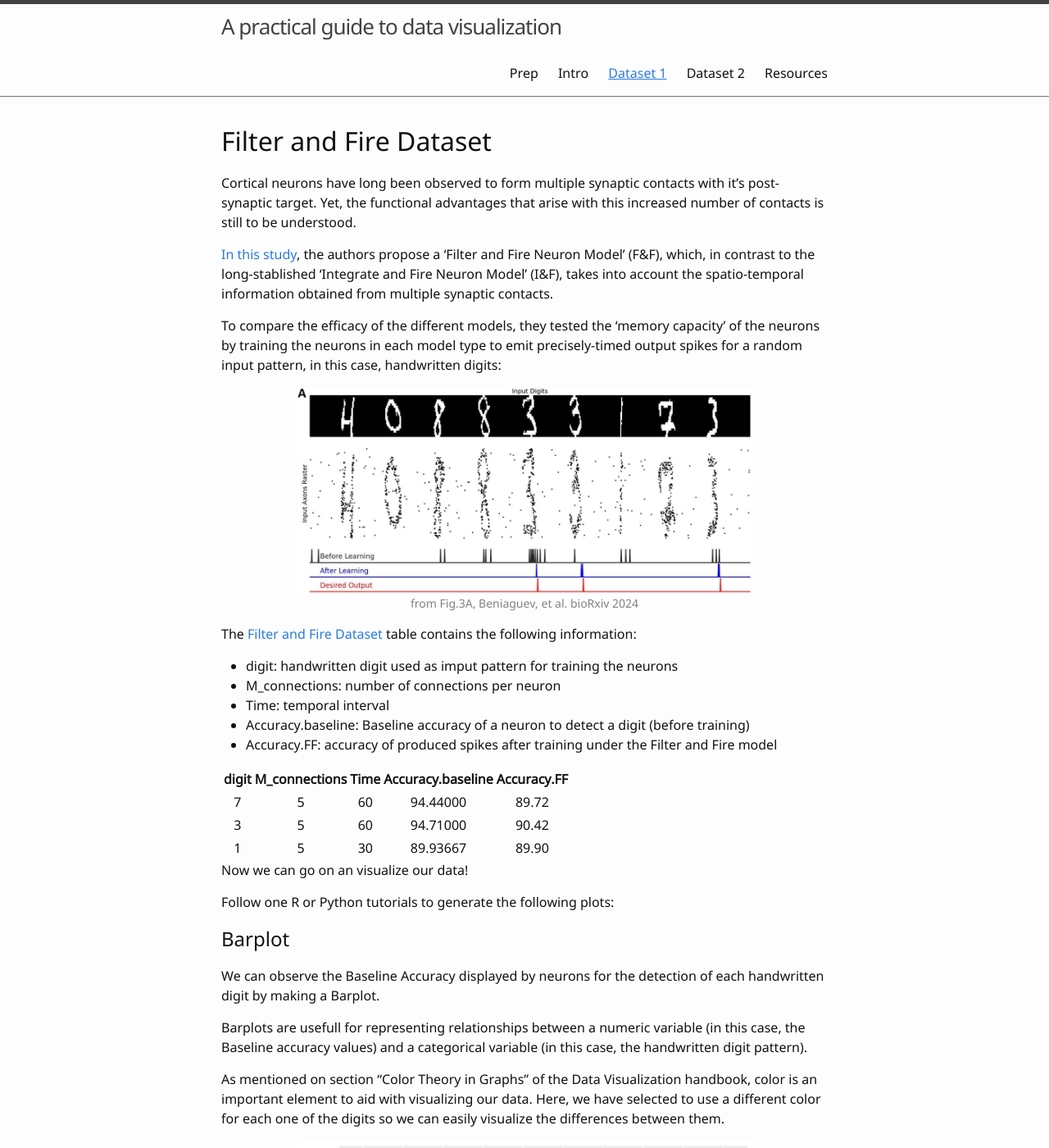
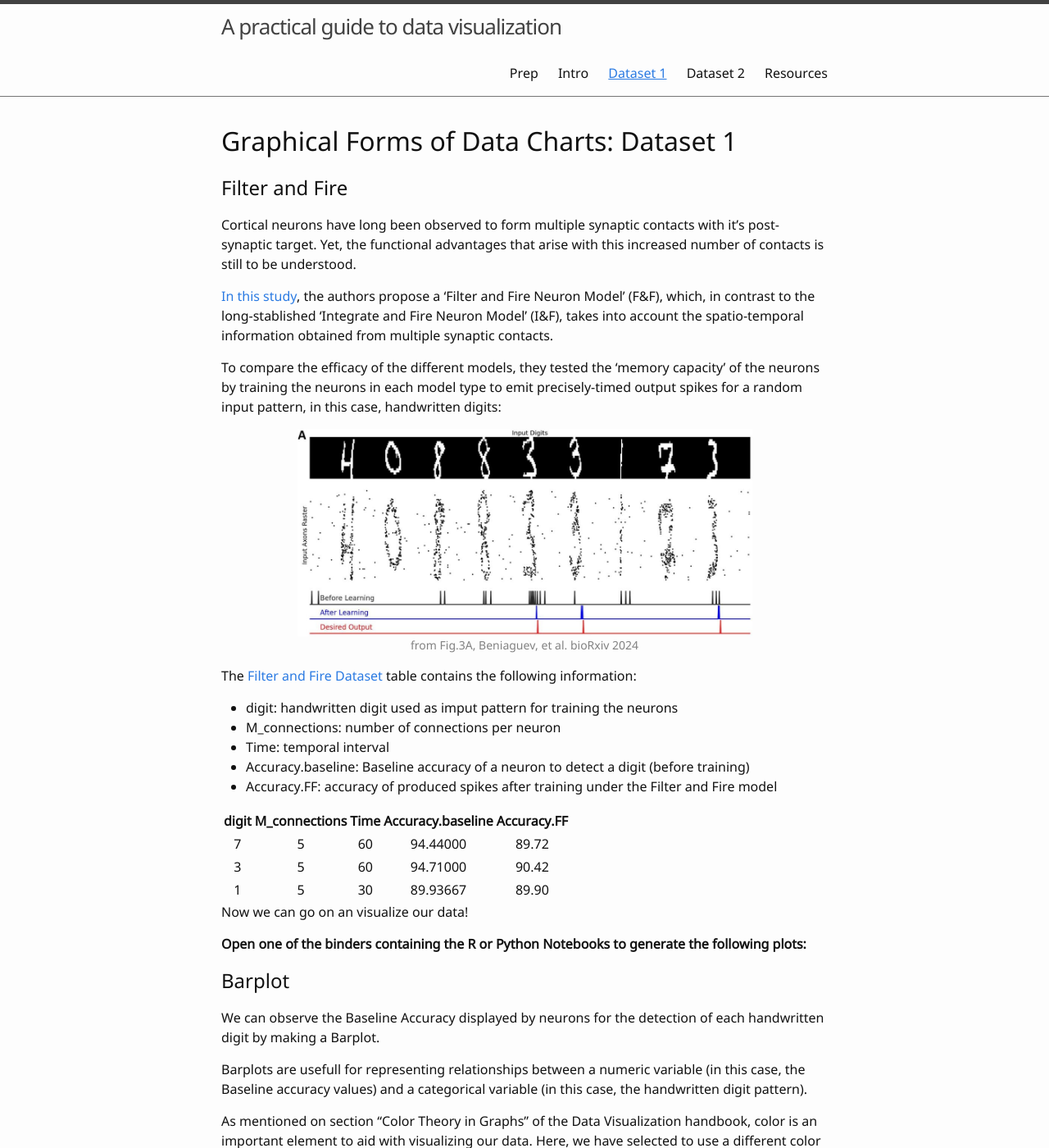
Before and after one commit to meronvermaas/data-visualization, a Jekyll site: the page built from 2-lesson.md, in a window 1280 px wide and 1400 px high. Shown: the whole window at 82% size. Built offline with Jekyll 4.4.1, drawn with Linux system fonts in a browser that asks for light colours.

Commit message:
Update 2-lesson.md

```diff
--- a/2-lesson.md
+++ b/2-lesson.md
@@ -3,7 +3,9 @@
 nav: true
 ---
 
-# Filter and Fire Dataset
+# Graphical Forms of Data Charts: Dataset 1
+
+## Filter and Fire
 
 Cortical neurons have long been observed to form multiple synaptic contacts with it's post-synaptic target. Yet, the functional advantages that arise with this increased number of contacts is still to be understood.
 
@@ -30,7 +32,7 @@
 
 Now we can go on an visualize our data!
 
-Follow one R or Python tutorials to generate the following plots:
+**Open one of the binders containing the R or Python Notebooks to generate the following plots:**
 
 ## Barplot
 
@@ -46,28 +48,28 @@
 
 Now, we can generate a Boxplot to visualize the distribution of the Accuracy values obtained after training with the F&F model.
 
+{% include figure.html img="Boxplot-R.png" alt="Boxplot" caption="" width="75%" %}
+
 Boxplots allow us to observe the distribution of numerical data according to their descriptive statistics. It displays the minimal value, the first quartile, the median, the third quartile and the maximum value. It can also help us see if our data follows a normal distribution or if it is positively or negatively skewed, depending on the location of the median inside the box. Moreover, when a value is more extream than the expected variation, it displays it as outlier points.
 
 * By looking at the following graph, which digit's F&F model Accuracy seems to follow a normal distribution?
 * Which one clearly shows outlier values?
 
-{% include figure.html img="Boxplot-R.png" alt="Boxplot" caption="" width="75%" %}
-
 ## Violin plot
 
 Another graph that allows us to observe the distribution of the F&F accuracy values is the Violin plot.
 
+{% include figure.html img="Violinplot-R.png" alt="Violinplot" caption="" width="75%" %}
+
 Violin plots use density curves to plot the distribution of numerical data. Here, the width of each curve represents the density of data points on each region. It can be combined with other plot types such as scatterplots or boxplots to provide extra information.
-
-{% include figure.html img="Violinplot-R.png" alt="Violinplot" caption="" width="75%" %}
 
 ## Histogram
 
 A Histogram is yet another plot type that is used to visualize the distribution of continuous numerical values as bars. Usually, each bar represents the frequency of data points that have that particular value.
 
+{% include figure.html img="Histogram-R.png" alt="Violinplot" caption="" width="75%" %}
+
 Histograms are useful for visualizing the distriburion of a single variable. In this case, we have selected the digit 9 to observe the distribution of it's F&F accuracy values.
-
-{% include figure.html img="Histogram-R.png" alt="Violinplot" caption="" width="75%" %}
 
 In this case, plotting the F&F accuracy values of a particular digit might not be very informative. This is a great example of how important it is to choose the plot that best help  visualize and interpret our data.
 
```
